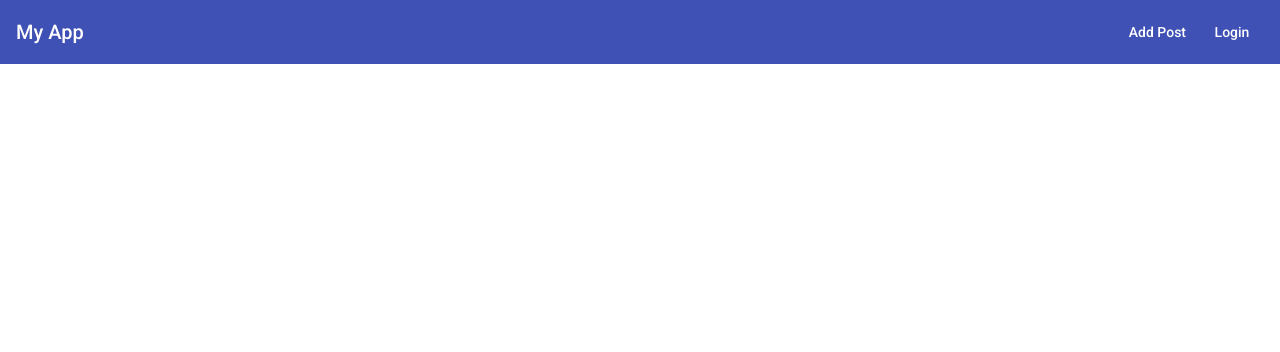
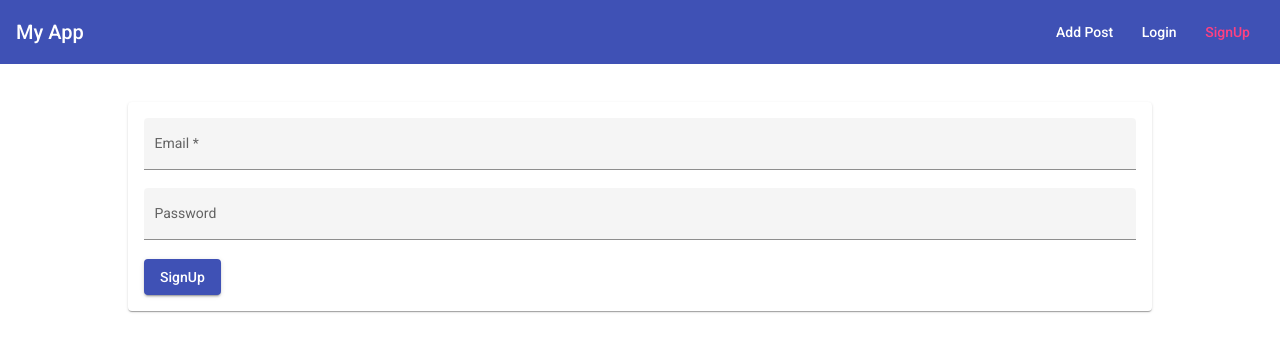
Before and after one commit to utchak160/post_app_frontend, an Angular app: page /signup in a window 1280 px wide. Before the commit this address led to /. Shown: the top 352 px of the page. Built offline with nearby package versions, Linux system fonts and the light colour scheme.

Commit message:
signup screen added

```diff
--- a/src/app/app-routing.module.ts
+++ b/src/app/app-routing.module.ts
@@ -3,13 +3,15 @@ import {Routes, RouterModule} from '@angular/router';
 import {PostListComponent} from './post/post-list/post-list.component';
 import {PostCreateComponent} from './post/post-create/post-create.component';
 import {LoginComponent} from './auth/login/login.component';
+import {SignupComponent} from './auth/signup/signup.component';
 
 
 const routes: Routes = [
   {path: '', component: PostListComponent},
   {path: 'create', component: PostCreateComponent},
   {path: 'update/:postId', component: PostCreateComponent},
-  {path: 'login', component: LoginComponent}
+  {path: 'login', component: LoginComponent},
+  {path: 'signup', component: SignupComponent}
 ];
 
 @NgModule({
--- a/src/app/app.component.css
+++ b/src/app/app.component.css
@@ -1,3 +1,3 @@
 .main {
-  margin: 2%;
+  margin: 3% 10%;
 }
--- a/src/app/auth/signup/signup.component.css
+++ b/src/app/auth/signup/signup.component.css
@@ -0,0 +1,7 @@
+mat-form-field {
+  width: 100%;
+}
+
+mat-spinner {
+  margin: auto;
+}
--- a/src/app/auth/signup/signup.component.html
+++ b/src/app/auth/signup/signup.component.html
@@ -1 +1,33 @@
-<p>signup works!</p>
+<mat-card>
+  <mat-spinner *ngIf="isLoading"></mat-spinner>
+  <form (submit)="onSignUp(form)" *ngIf="!isLoading" #form=ngForm>
+    <mat-form-field appearance="fill">
+      <mat-label>Email</mat-label>
+      <input type="text"
+             name="email"
+             ngModel
+             placeholder="E-mail"
+             #emailInput="ngModel"
+             matInput
+             required email
+             autocomplete="off">
+      <mat-error *ngIf="!emailInput.valid">Please enter a valid Email</mat-error>
+    </mat-form-field>
+
+    <mat-form-field appearance="fill">
+      <mat-label>Password</mat-label>
+      <input
+        type="password"
+        placeholder="Password"
+        name="password"
+        ngModel
+        minlength="8"
+        #passwordInput="ngModel"
+        matInput
+        autocomplete="off">
+      <mat-error *ngIf="!passwordInput.valid">Please enter a valid Password</mat-error>
+    </mat-form-field>
+
+    <button type="submit" mat-raised-button color="primary">SignUp</button>
+  </form>
+</mat-card>
--- a/src/app/auth/signup/signup.component.ts
+++ b/src/app/auth/signup/signup.component.ts
@@ -1,4 +1,5 @@
 import { Component, OnInit } from '@angular/core';
+import {NgForm} from '@angular/forms';
 
 @Component({
   selector: 'app-signup',
@@ -7,9 +8,13 @@ import { Component, OnInit } from '@angular/core';
 })
 export class SignupComponent implements OnInit {
 
+  isLoading = false;
   constructor() { }
 
   ngOnInit(): void {
   }
 
+  onSignUp(form: NgForm) {
+    console.log(form.value);
+  }
 }
--- a/src/app/header/header.component.html
+++ b/src/app/header/header.component.html
@@ -5,6 +5,7 @@
     <div>
       <button mat-button class="example-icon" routerLink="/create" routerLinkActive="mat-accent">Add Post</button>
       <button mat-button class="example-icon" routerLink="/login" routerLinkActive="mat-accent">Login</button>
+      <button mat-button class="example-icon" routerLink="/signup" routerLinkActive="mat-accent">SignUp</button>
     </div>
   </mat-toolbar-row>
 </mat-toolbar>
```
